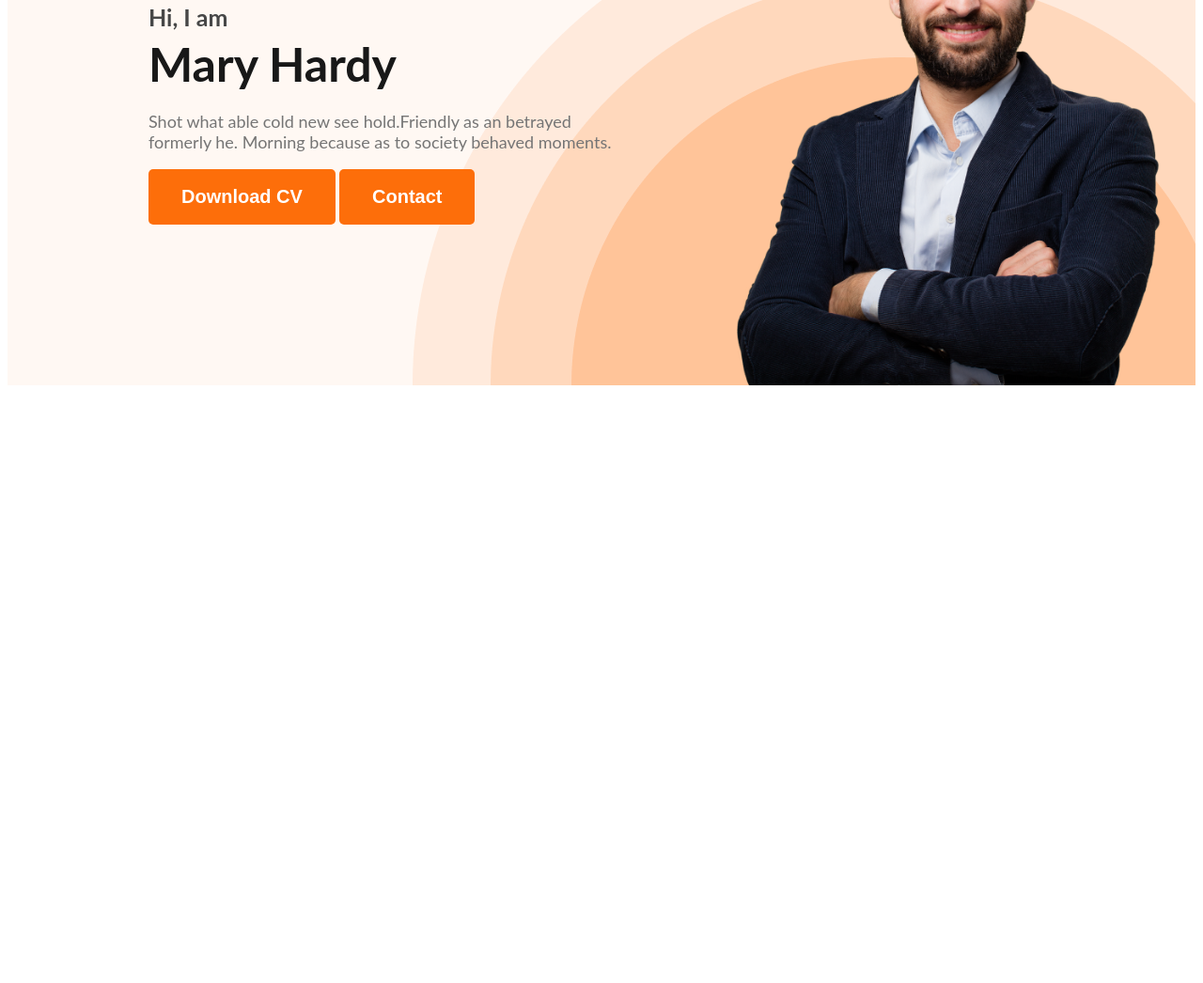
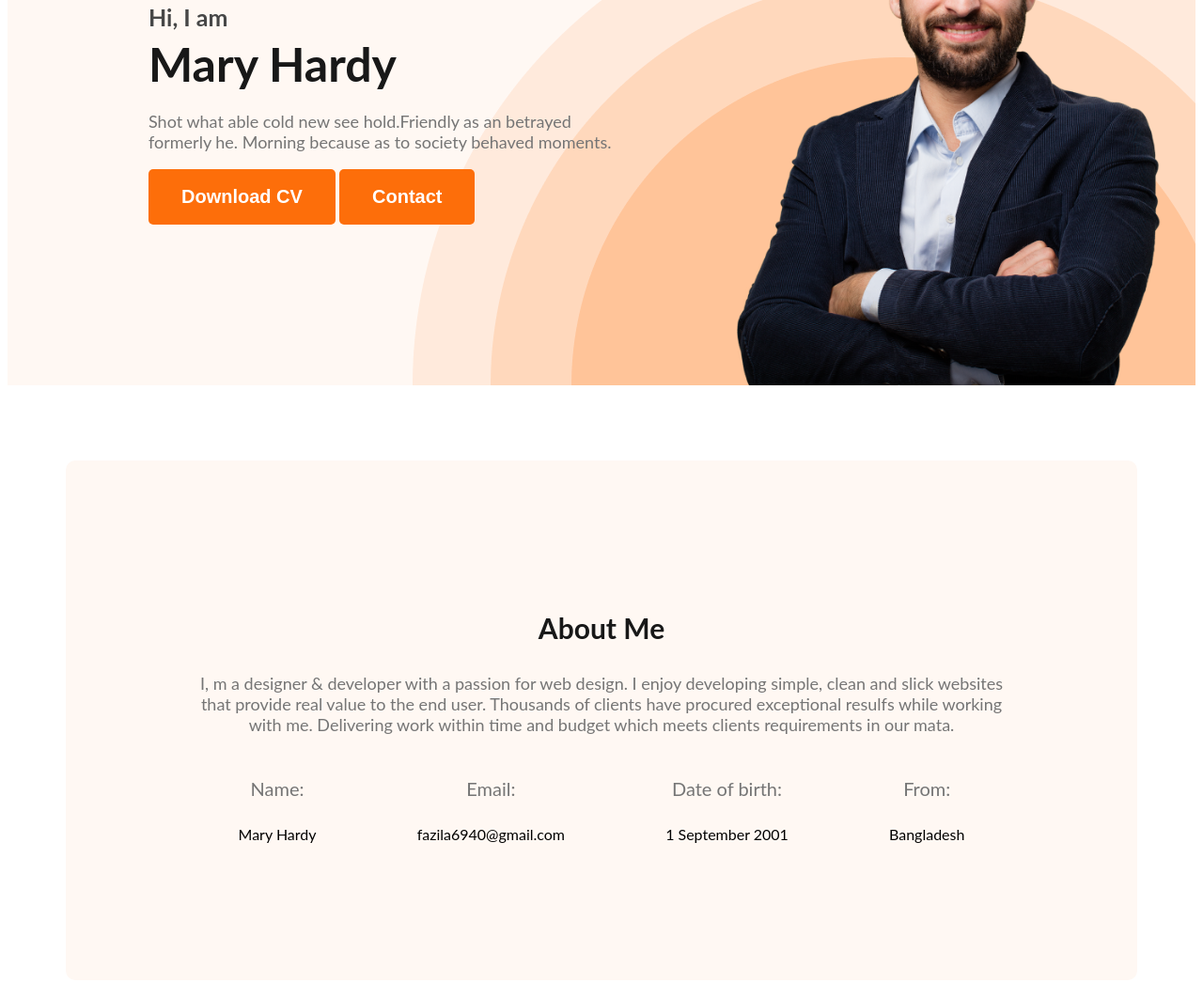
Before and after one commit to 11Farid111/my-first-website, a plain HTML site: page index.html in a window 1280 px wide. Shown: the part 342-1388 px from the top of the page at 94% size. Before the commit the page ends 800 px from the top, so only its background shows below. Drawn offline with nearby package versions, Linux system fonts and the light colour scheme.

Commit message:
added about section

```diff
--- a/index.html
+++ b/index.html
@@ -1,5 +1,6 @@
 <!DOCTYPE html>
 <html lang="en">
+
 <head>
     <meta charset="UTF-8">
     <meta name="viewport" content="width=device-width, initial-scale=1.0">
@@ -7,8 +8,11 @@
     <link rel="stylesheet" href="styles/style.css">
     <link rel="preconnect" href="https://fonts.googleapis.com">
     <link rel="preconnect" href="https://fonts.gstatic.com" crossorigin>
-<link href="https://fonts.googleapis.com/css2?family=Open+Sans:wght@400;700;800&family=Work+Sans:wght@400;500;600;700;800&display=swap" rel="stylesheet">
+    <link
+        href="https://fonts.googleapis.com/css2?family=Open+Sans:wght@400;700;800&family=Work+Sans:wght@400;500;600;700;800&display=swap"
+        rel="stylesheet">
 </head>
+
 <body>
     <header>
         <nav>
@@ -21,9 +25,10 @@
         </nav>
         <div class="banner">
             <div class="banner-content">
-            <h3 class="banner-greeting">Hi, I  am</h3>
+                <h3 class="banner-greeting">Hi, I am</h3>
                 <h1 class="banner-title">Mary Hardy</h1>
-            <p class="banner-description">Shot what able cold new see hold.Friendly as an betrayed formerly he. Morning because as to society behaved moments.</p>
+                <p class="banner-description">Shot what able cold new see hold.Friendly as an betrayed formerly he.
+                    Morning because as to society behaved moments.</p>
                 <button class="btn-primary">Download CV</button>
                 <button class="btn-primary">Contact</button>
             </div>
@@ -31,10 +36,32 @@
         </div>
     </header>
     <main>
-
+        <section class="about">
+        <h3 class="section-title">About Me</h3>
+        <p class="section-description">I, m a designer & developer with a passion for web design. I enjoy developing simple, clean and slick websites that provide real value to the end user. Thousands of clients have procured exceptional resulfs while working with me. Delivering work within time and budget which meets clients requirements in our mata.</p>
+        <div class="about-info-container">
+            <div class="about-info">
+                <h4 class="info-title">Name:</h4>
+                <p class="info-description">Mary Hardy </p>
+            </div>
+            <div class="about-info">
+                <h4 class="info-title">Email:</h4>
+                <p class="info-description">fazila6940@gmail.com</p>
+            </div>
+            <div class="about-info">
+                <h4 class="info-title">Date of birth:</h4>
+                <p class="info-description">1 September 2001</p>
+            </div>
+            <div class="about-info">
+                <h4 class="info-title">From:</h4>
+                <p class="info-description">Bangladesh</p>
+            </div>
+        </div>
+        </section>
     </main>
     <footer>
 
     </footer>
 </body>
+
 </html>
--- a/styles/style.css
+++ b/styles/style.css
@@ -1,77 +1,135 @@
-body{
-    font-family: 'Open Sans', sans-serif;font-family: 'Lato', sans-serif;
+body {
+    font-family: 'Open Sans', sans-serif;
+    font-family: 'Lato', sans-serif;
 }
-nav{
+
+nav {
     display: flex;
     align-items: center;
     justify-content: space-between;
     margin: 0px 200px;
 }
-header{
+
+header {
     background: #FFF8F3;
     background-image: url('../images/header_bg.png');
     background-repeat: no-repeat;
     background-position: bottom right;
 }
-.text-title{
-    color:  #181818;
+
+.text-title {
+    color: #181818;
     font-family: Open Sans;
     font-size: 45px;
     font-style: normal;
     font-weight: 800;
 
 }
-nav > ul {
+
+nav>ul {
     display: flex;
     align-items: center;
 }
-nav li{
+
+nav li {
     list-style: none;
     margin-right: 50px;
 }
-nav a{
+
+nav a {
     text-decoration: none;
-    color:#474747;
+    color: #474747;
 }
-.text-primary{
+
+.text-primary {
     color: #FD6E0A;
 }
-.btn-primary{
+
+.btn-primary {
     border-radius: 5px;
     background: #FD6E0A;
     border: 0;
     padding: 18px 35px;
-    color:  #FFF;
+    color: #FFF;
     font-size: 20px;
     font-weight: 700;
 
 }
-.banner{
+
+.banner {
     padding: 30px 30px 0px 150px;
     display: flex;
     align-items: center;
     justify-content: space-between;
 }
-.banner-content{
+
+.banner-content {
     max-width: 500px;
 }
-.banner .profile-pic{
-    width:500px ;
+
+.banner .profile-pic {
+    width: 500px;
 }
-.banner-greeting{
+
+.banner-greeting {
     font-size: 25px;
     margin: 0;
-    color:#474747 ;
+    color: #474747;
 }
-.banner-description{
+
+.banner-description {
     font-size: 18px;
     color: #757575;
 }
-.banner-title{
+
+.banner-title {
     font-size: 50px;
     font-weight: 700;
     color: #181818;
     margin-top: 5px;
-    margin-bottom:20px;
+    margin-bottom: 20px;
 
 }
+
+main {
+    max-width: 1140px;
+    margin: 0px auto;
+}
+
+.about {
+    padding: 130px;
+    border-radius: 10px;
+    background: #FFF;
+    margin: 80px 0px;
+    border-radius: 10px;
+    background: #FFF8F3;
+}
+
+.section-title {
+    color: #181818;
+    text-align: center;
+    font-size: 30px;
+    font-weight: 700;
+}
+
+.section-description {
+    color: #757575;
+    text-align: center;
+    font-size: 18px;
+    font-weight: 400;
+}
+
+.about-info-container {
+    display: flex;
+    justify-content: space-around;
+}
+
+.about-info {
+    text-align: center;
+}
+.info-title{
+    color:  #757575;
+    text-align: center;
+    font-size: 20px;
+    font-weight: 400;
+}
```
Lines whose indentation alone changed are shown as unchanged.
